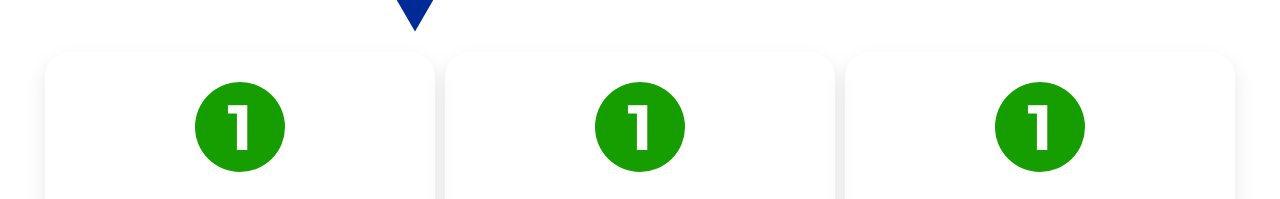
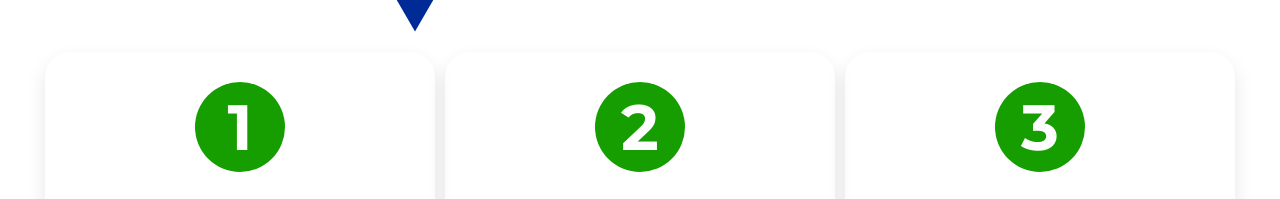
Before and after one commit to J4haaz/Recreation, a plain HTML site: page index.html in a window 1280 px wide. Shown: the part 1187-1386 px from the top of the page. Drawn offline with Linux system fonts and the light colour scheme.

Commit message:
Update index.html

```diff
--- a/index.html
+++ b/index.html
@@ -63,7 +63,7 @@
         </div>
 
         <div class="card">
-          <h1 class="number">1</h1>
+          <h1 class="number">2</h1>
           <p class="main-para">
             Click On "Schedule Now" And Send The Requirements
           </p>
@@ -74,7 +74,7 @@
         </div>
 
         <div class="card">
-          <h1 class="number">1</h1>
+          <h1 class="number">3</h1>
           <p class="main-para">
             Click On "Schedule Now" And Send The Requirements
           </p>
```
